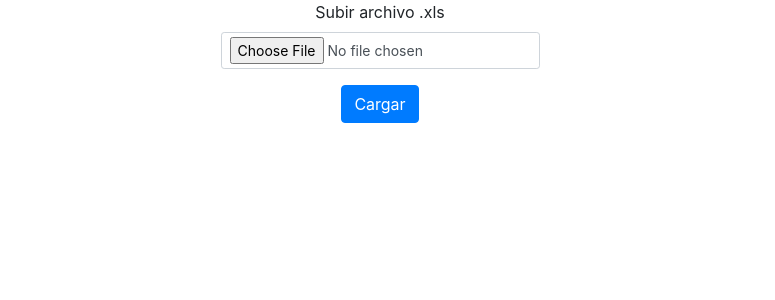
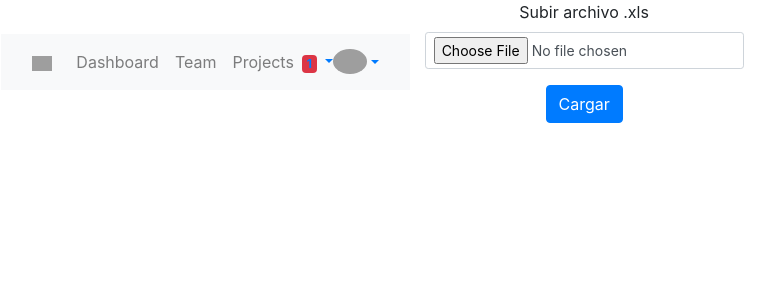
Before and after one commit to dmendozap/dataframes, a Flask app: page / in a window 1280 px wide. Shown: the top 300 px of the page, without its empty margins (260-1035 px from the left). Run offline with Flask 3, Linux system fonts and the light colour scheme; grey boxes are pictures that could not be loaded.

Commit message:
manejo de dataframes

```diff
--- a/templates/index.html
+++ b/templates/index.html
@@ -9,9 +9,132 @@
     <link rel="stylesheet" href="https://cdn.jsdelivr.net/npm/bootstrap@4.0.0/dist/css/bootstrap.min.css" integrity="sha384-Gn5384xqQ1aoWXA+058RXPxPg6fy4IWvTNh0E263XmFcJlSAwiGgFAW/dAiS6JXm" crossorigin="anonymous">
 
     <title>Index</title>
+      <nav class="navbar navbar-expand-lg navbar-light bg-light">
+  <!-- Container wrapper -->
+  <div class="container-fluid">
+    <!-- Toggle button -->
+    <button
+      class="navbar-toggler"
+      type="button"
+      data-mdb-toggle="collapse"
+      data-mdb-target="#navbarSupportedContent"
+      aria-controls="navbarSupportedContent"
+      aria-expanded="false"
+      aria-label="Toggle navigation"
+    >
+      <i class="fas fa-bars"></i>
+    </button>
+
+    <!-- Collapsible wrapper -->
+    <div class="collapse navbar-collapse" id="navbarSupportedContent">
+      <!-- Navbar brand -->
+      <a class="navbar-brand mt-2 mt-lg-0" href="#">
+        <img
+          src="https://mdbcdn.b-cdn.net/img/logo/mdb-transaprent-noshadows.webp"
+          height="15"
+          alt="MDB Logo"
+          loading="lazy"
+        />
+      </a>
+      <!-- Left links -->
+      <ul class="navbar-nav me-auto mb-2 mb-lg-0">
+        <li class="nav-item">
+          <a class="nav-link" href="#">Dashboard</a>
+        </li>
+        <li class="nav-item">
+          <a class="nav-link" href="#">Team</a>
+        </li>
+        <li class="nav-item">
+          <a class="nav-link" href="#">Projects</a>
+        </li>
+      </ul>
+      <!-- Left links -->
+    </div>
+    <!-- Collapsible wrapper -->
+
+    <!-- Right elements -->
+    <div class="d-flex align-items-center">
+      <!-- Icon -->
+      <a class="text-reset me-3" href="#">
+        <i class="fas fa-shopping-cart"></i>
+      </a>
+
+      <!-- Notifications -->
+      <div class="dropdown">
+        <a
+          class="text-reset me-3 dropdown-toggle hidden-arrow"
+          href="#"
+          id="navbarDropdownMenuLink"
+          role="button"
+          data-mdb-toggle="dropdown"
+          aria-expanded="false"
+        >
+          <i class="fas fa-bell"></i>
+          <span class="badge rounded-pill badge-notification bg-danger">1</span>
+        </a>
+        <ul
+          class="dropdown-menu dropdown-menu-end"
+          aria-labelledby="navbarDropdownMenuLink"
+        >
+          <li>
+            <a class="dropdown-item" href="#">Some news</a>
+          </li>
+          <li>
+            <a class="dropdown-item" href="#">Another news</a>
+          </li>
+          <li>
+            <a class="dropdown-item" href="#">Something else here</a>
+          </li>
+        </ul>
+      </div>
+      <!-- Avatar -->
+      <div class="dropdown">
+        <a
+          class="dropdown-toggle d-flex align-items-center hidden-arrow"
+          href="#"
+          id="navbarDropdownMenuAvatar"
+          role="button"
+          data-mdb-toggle="dropdown"
+          aria-expanded="false"
+        >
+          <img
+            src="https://mdbcdn.b-cdn.net/img/new/avatars/2.webp"
+            class="rounded-circle"
+            height="25"
+            alt="Black and White Portrait of a Man"
+            loading="lazy"
+          />
+        </a>
+        <ul
+          class="dropdown-menu dropdown-menu-end"
+          aria-labelledby="navbarDropdownMenuAvatar"
+        >
+          <li>
+            <a class="dropdown-item" href="#">My profile</a>
+          </li>
+          <li>
+            <a class="dropdown-item" href="#">Settings</a>
+          </li>
+          <li>
+            <a class="dropdown-item" href="#">Logout</a>
+          </li>
+        </ul>
+      </div>
+    </div>
+    <!-- Right elements -->
+
+  </div>
+  <!-- Container wrapper -->
+
+</nav>
+<!-- Navbar -->
   </head>
+
   <body class="m-0 vh-100 row justify-content-center align-items-center">
-    <div class="col-auto p5 text-center">
+  <!-- Navbar -->
+
+
+<div class="col-auto p5 text-center">
         <form action="{{ url_for('importar_excel') }}" enctype=multipart/form-data method="post">
             <div class="form-group">
                 <label for="archivosq" class="form-label">Subir archivo .xls</label>
```
